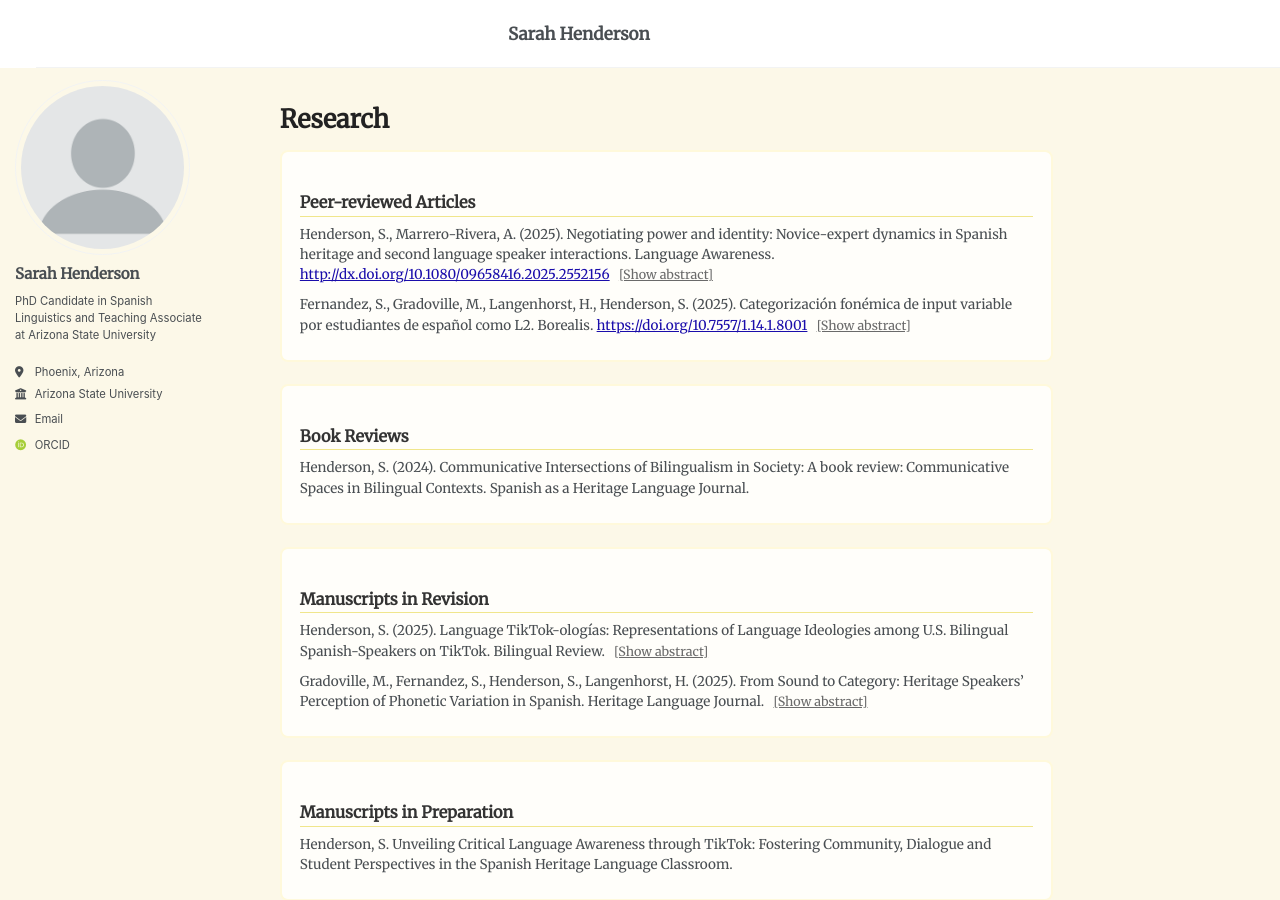
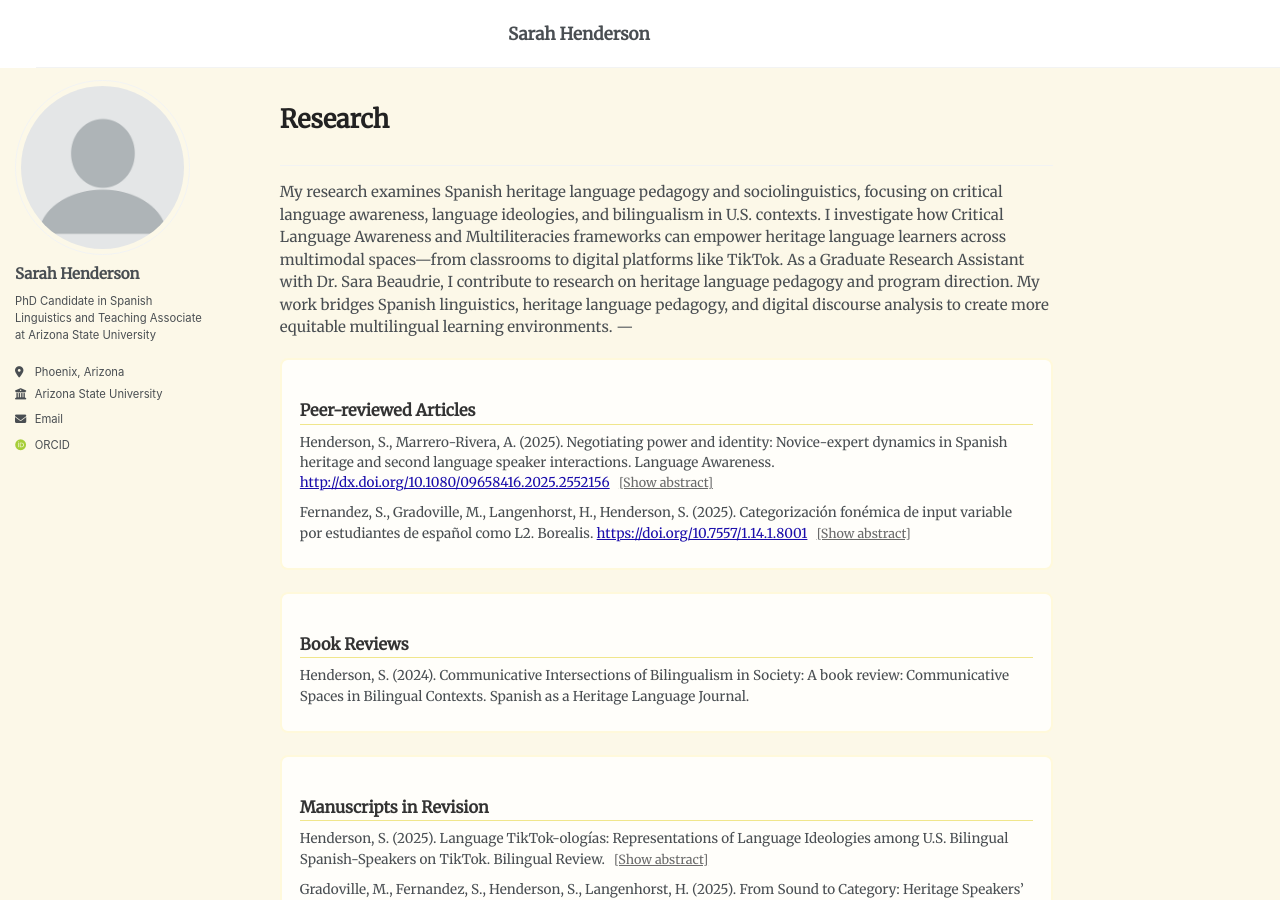
Before and after one commit to sarah-e-henderson/sarah-e-henderson.github.io, a Jekyll site: the page built from _pages/research.md, in a window 1280 px wide and 900 px high. Built offline with Jekyll 4.4.1, drawn with Linux system fonts in a browser that asks for light colours; some web fonts are replaced; a script that is not in the unit is left out.

Commit message:
Update research.md

```diff
--- a/_pages/research.md
+++ b/_pages/research.md
@@ -60,6 +60,10 @@ author_profile: true
   }
 </style>
 
+---
+My research examines Spanish heritage language pedagogy and sociolinguistics, focusing on critical language awareness, language ideologies, and bilingualism in U.S. contexts. I investigate how Critical Language Awareness and Multiliteracies frameworks can empower heritage language learners across multimodal spaces—from classrooms to digital platforms like TikTok.
+As a Graduate Research Assistant with Dr. Sara Beaudrie, I contribute to research on heritage language pedagogy and program direction. My work bridges Spanish linguistics, heritage language pedagogy, and digital discourse analysis to create more equitable multilingual learning environments.
+---
 
 <!-- Peer-reviewed Articles -->
 <div class="research-section">
```
